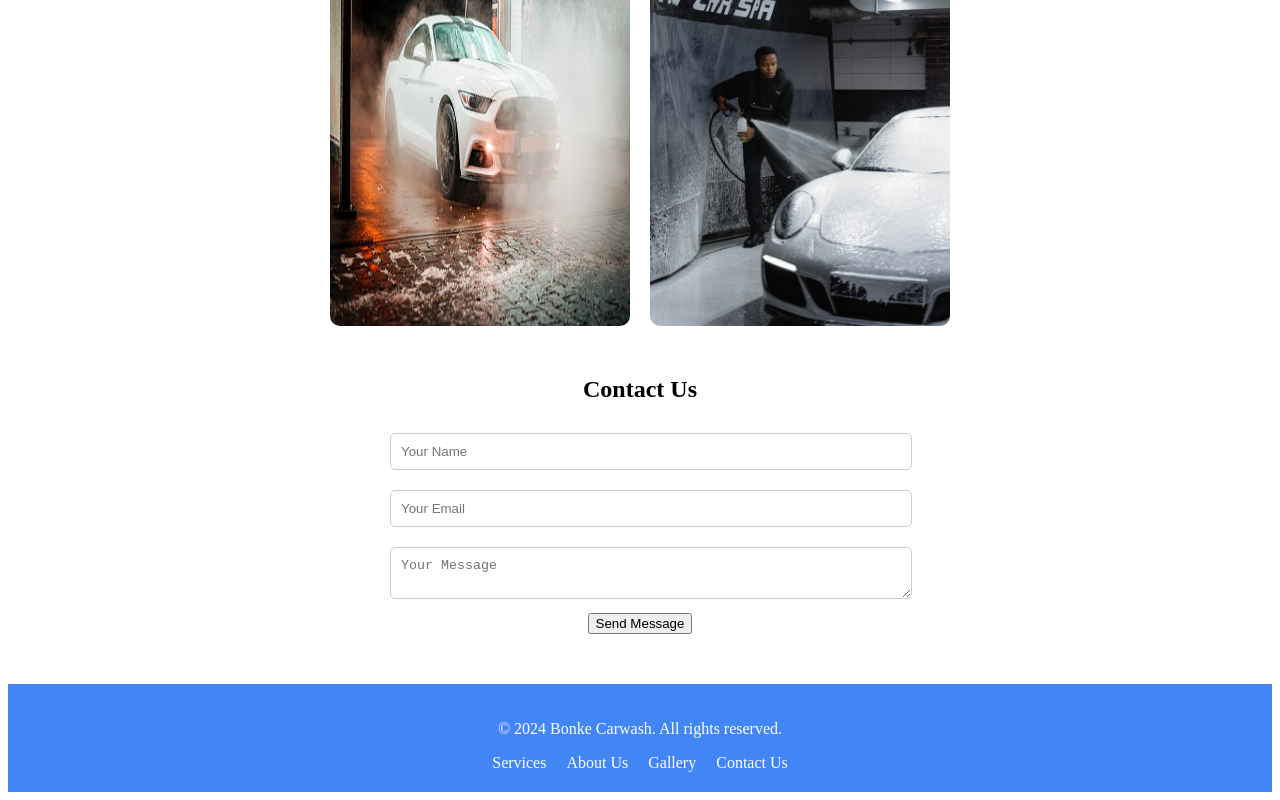
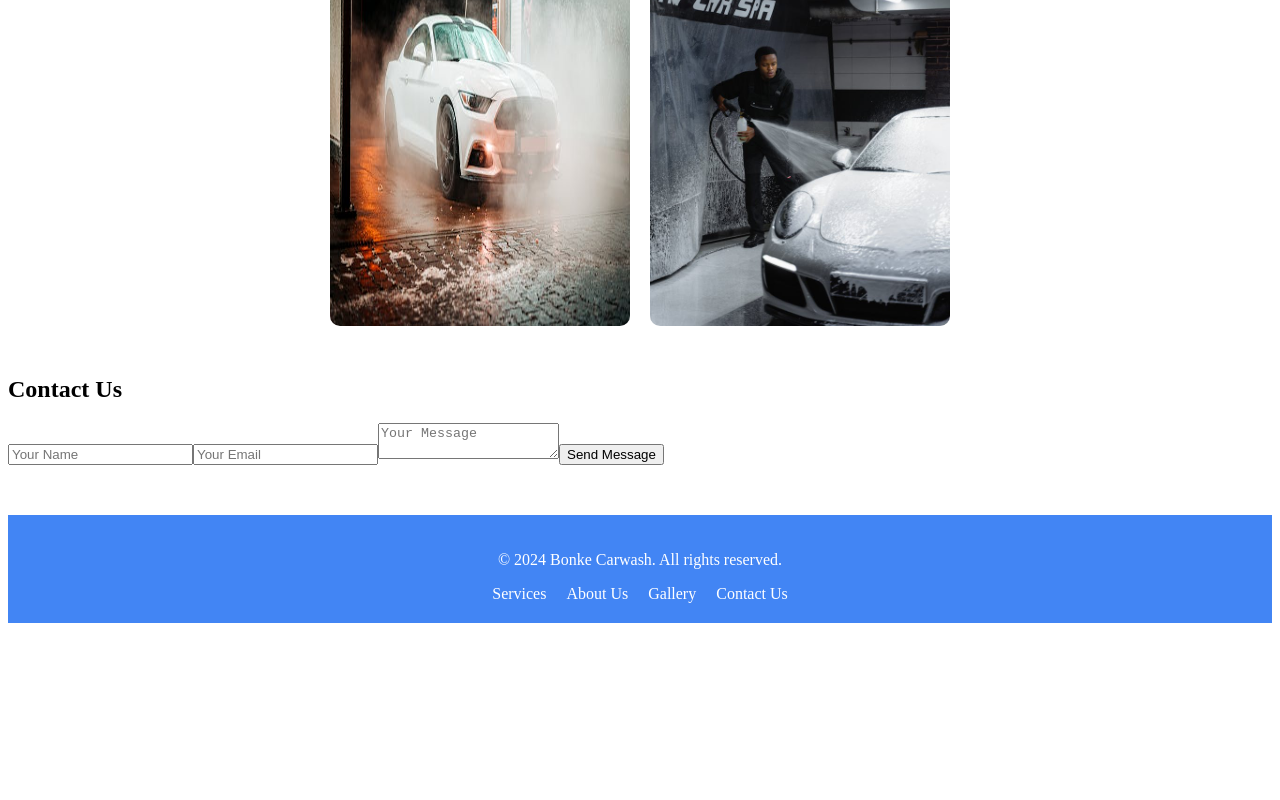
Before and after one commit to skywalker2004/carwashApp-Vue-master, a Vue app: page / in a window 1280 px wide. Shown: the part 1704-2504 px from the top of the page. After the commit the page ends 2335 px from the top, so only its background shows below. Built offline with nearby package versions, Linux system fonts and the light colour scheme.

Commit message:
Add contact form template with input fields for name, email, and message.

```diff
--- a/src/components/ContactUs.vue
+++ b/src/components/ContactUs.vue
@@ -9,36 +9,3 @@
     </form>
   </div>
 </template>
-
-<script>
-export default {
-  data() {
-    return {
-      username: "",
-      useremail: "",
-      usermessage: ""
-    };
-  },
-  methods: {
-    greetUser() {
-      alert(`Hello ${this.username}, your message has been sent successfully!`);
-    }
-  }
-};
-</script>
-
-<style scoped>
-.contact-form {
-  max-width: 500px;
-  margin: auto;
-  text-align: center;
-}
-
-input, textarea {
-  width: 100%;
-  padding: 10px;
-  margin: 10px 0;
-  border-radius: 5px;
-  border: 1px solid #ccc;
-}
-</style>
```
